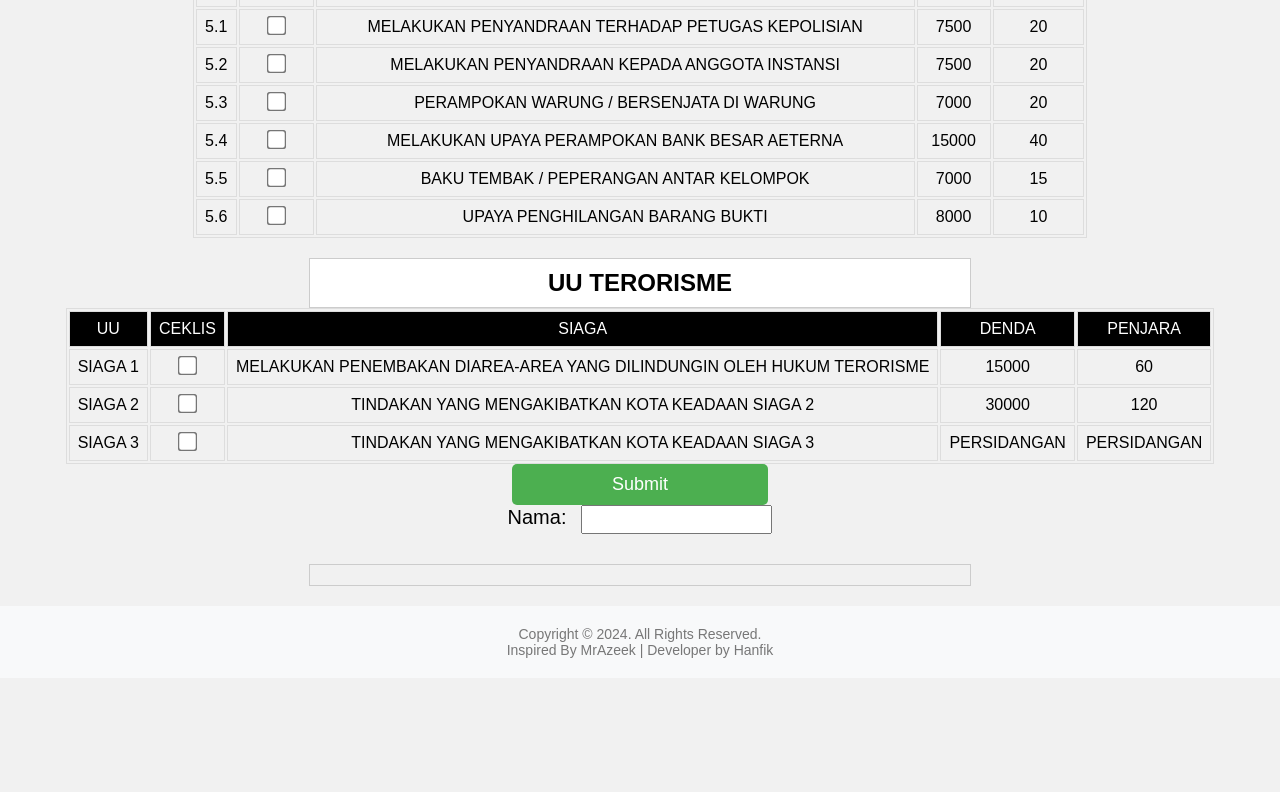
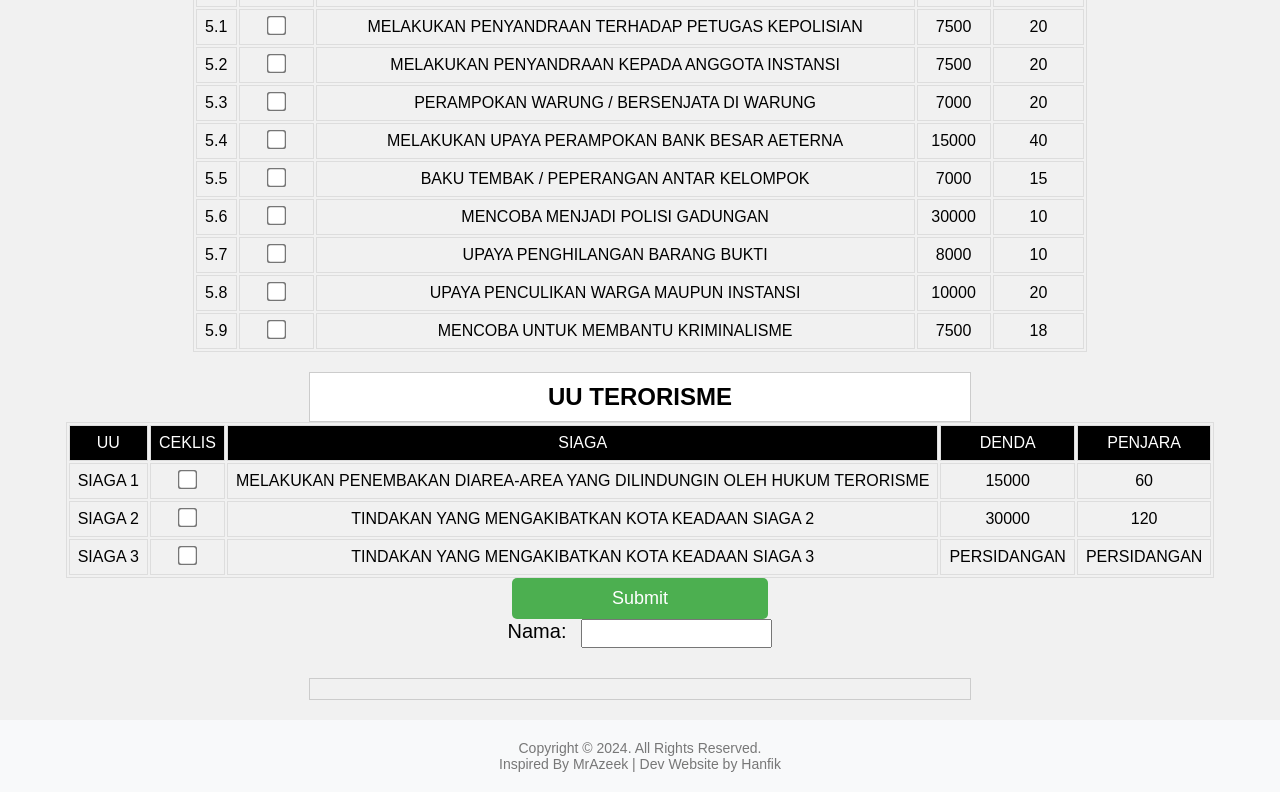
Before and after one commit to Hanfik27/UU-Kepolisian-Aeterna, a plain HTML site: page index.html in a window 1280 px wide. Shown: the part 2077-2869 px from the top of the page. Before the commit the page ends 2755 px from the top, so only its background shows below. Drawn offline with Linux system fonts and the light colour scheme; a script that the page names is missing.

Commit message:
Update index.html

```diff
--- a/index.html
+++ b/index.html
@@ -424,9 +424,30 @@
         <tr>
             <td>5.6</td>
             <td><input type="checkbox" class="CEKLIS"></td>
+            <td>MENCOBA MENJADI POLISI GADUNGAN</td>
+            <td>30000</td>
+            <td>10</td>
+        </tr>
+        <tr>
+            <td>5.7</td>
+            <td><input type="checkbox" class="CEKLIS"></td>
             <td>UPAYA PENGHILANGAN BARANG BUKTI</td>
             <td>8000</td>
             <td>10</td>
+        </tr>
+        <tr>
+            <td>5.8</td>
+            <td><input type="checkbox" class="CEKLIS"></td>
+            <td>UPAYA PENCULIKAN WARGA MAUPUN INSTANSI</td>
+            <td>10000</td>
+            <td>20</td>
+        </tr>
+        <tr>
+            <td>5.9</td>
+            <td><input type="checkbox" class="CEKLIS"></td>
+            <td>MENCOBA UNTUK MEMBANTU KRIMINALISME</td>
+            <td>7500</td>
+            <td>18</td>
         </tr>
     </table>
 
@@ -474,7 +495,7 @@
     <footer>
         <div class="credits">
             <p>Copyright © 2024. All Rights Reserved.</p>
-            <p>Inspired By MrAzeek | Developer by Hanfik</p>
+            <p>Inspired By MrAzeek | Dev Website by Hanfik</p>
         </div>
     </footer>
 
```
